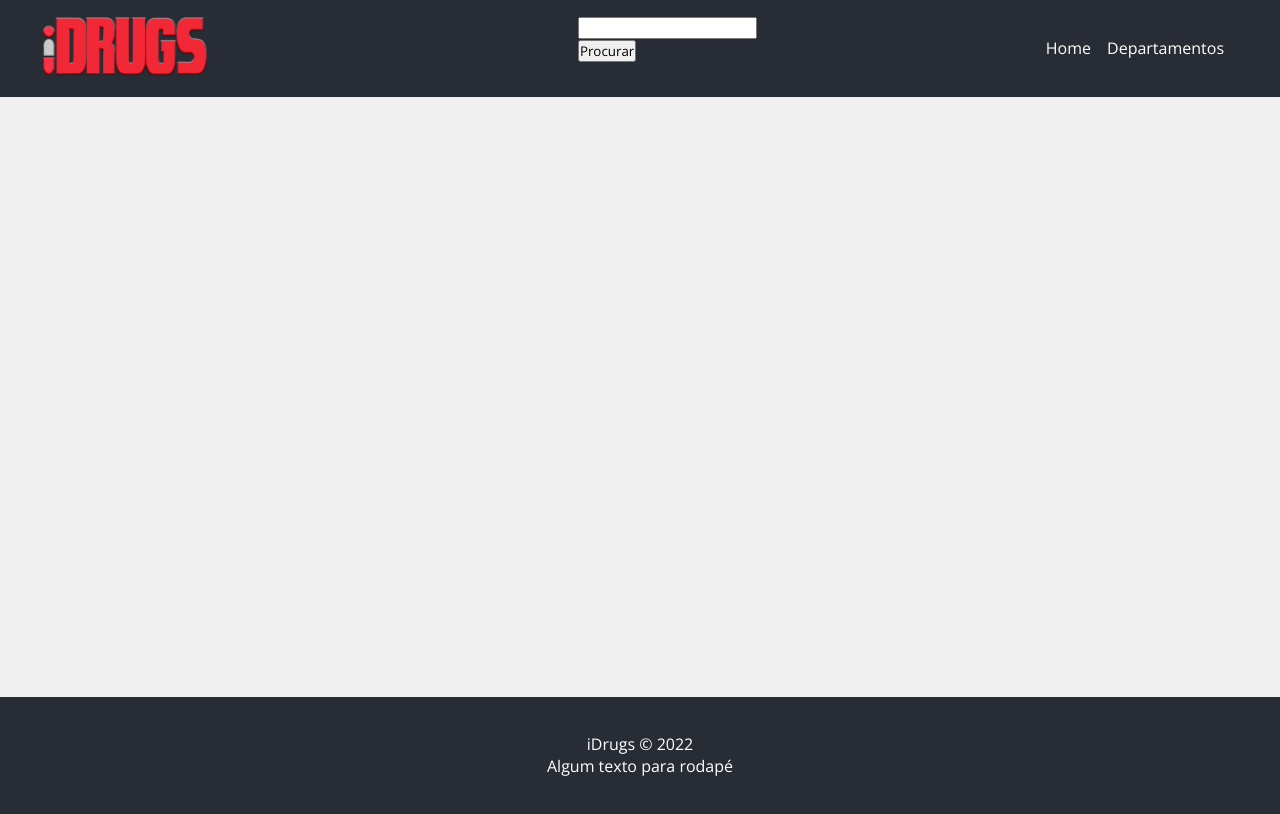
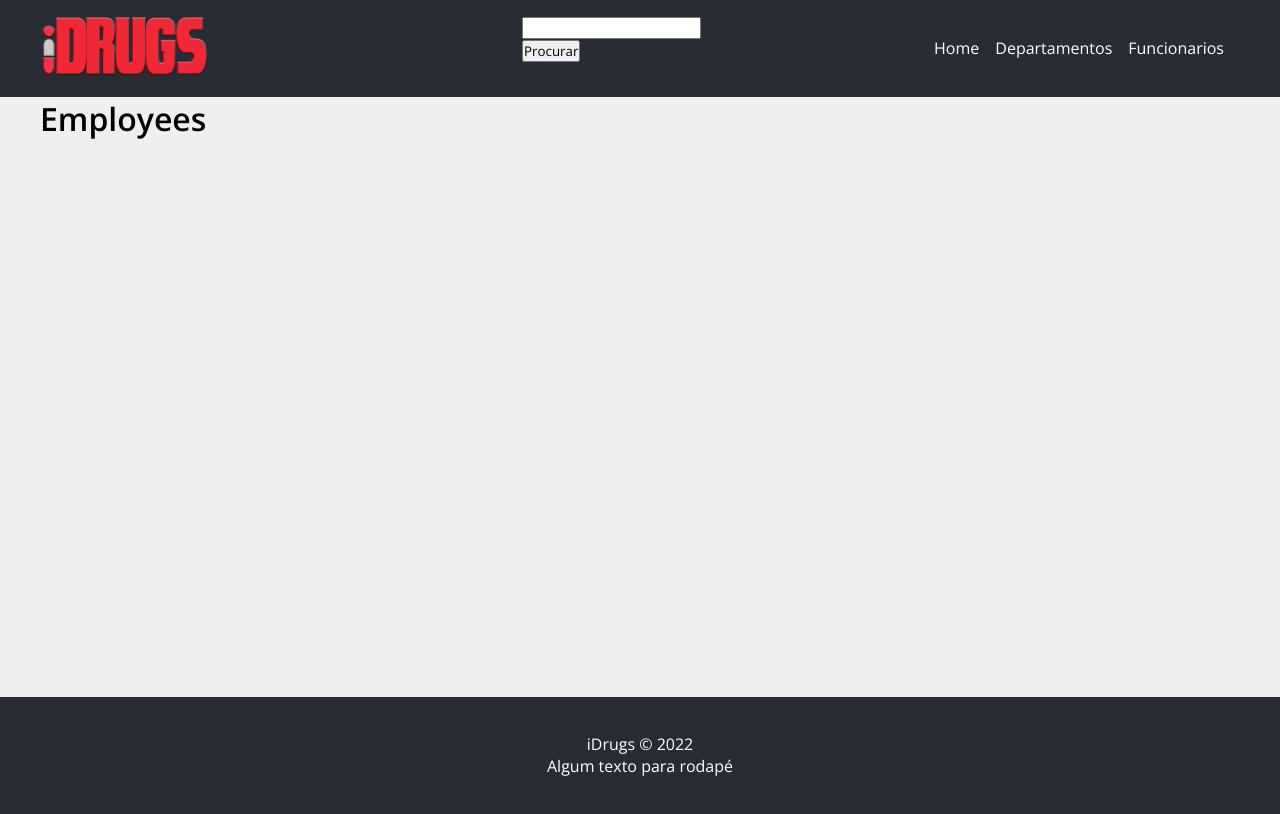
Before and after one commit to S204-Inatel-2022-1/web.idrugs.com, a React (Create React App) app: page /Funcionarios in a window 1280 px wide. Built offline with nearby package versions, Linux system fonts and the light colour scheme.

Commit message:
Att & Add arquivos

```diff
--- a/package.json
+++ b/package.json
@@ -2,6 +2,7 @@
   "name": "web.idrugs.com",
   "version": "0.1.0",
   "private": true,
+  "proxy": "http://localhost:8080",
   "dependencies": {
     "@testing-library/jest-dom": "^5.16.3",
     "@testing-library/react": "^12.1.4",
--- a/src/App.js
+++ b/src/App.js
@@ -3,6 +3,7 @@ import { BrowserRouter as Router, Routes, Route } from 'react-router-dom'
 //PAGES
 import Departments from './components/pages/Departments';
 import Home from './components/pages/Home';
+import Employees from './components/pages/Employees';
 
 //LAYOUT
 import Container from './components/layout/Container';
@@ -19,6 +20,7 @@ function App() {
         <Routes >
           <Route path="/" element={<Home />} />
           <Route path="/Departments" element={<Departments />} />
+          <Route path="/Funcionarios" element={<Employees />} />
         </Routes>
       </Container>
 
--- a/src/components/layout/Navbar.js
+++ b/src/components/layout/Navbar.js
@@ -1,11 +1,12 @@
 import {Link} from 'react-router-dom';
+//LAYOUT
+import Container from './Container';
+import Search from './Search';
+import styles from './Navbar.module.css'
+//IMG
+import logo from '../../img/idrugs-logo.png';
 
-import Container from './Container';
-//import Search from './Search';
 
-import styles from './Navbar.module.css'
-import logo from '../../img/idrugs-logo.png';
-import Search from './Search';
 
 function Navbar() {
     return (
@@ -21,6 +22,10 @@ function Navbar() {
                     <li className={styles.item}>
                         <Link to="/Departments">Departamentos</Link>
                     </li>
+
+                    <li className={styles.item}>
+                        <Link to="/Employees">Funcionarios</Link>
+                    </li>
                 </ul>
             </Container>
         </nav>
--- a/src/components/pages/Departments.js
+++ b/src/components/pages/Departments.js
@@ -1,4 +1,4 @@
-function Departments (){
+function Departments () {
     return <h1>Departamentos</h1>
 }
 
--- /dev/null
+++ b/src/components/pages/Employees.js
@@ -0,0 +1,5 @@
+function Employees() {
+    return <h1>Employees</h1>
+}
+
+export default Employees;
--- a/src/components/pages/Home.js
+++ b/src/components/pages/Home.js
@@ -1,4 +1,4 @@
-function Home (){
+function Home () {
     return <h1>Home</h1>
 }
 
```
